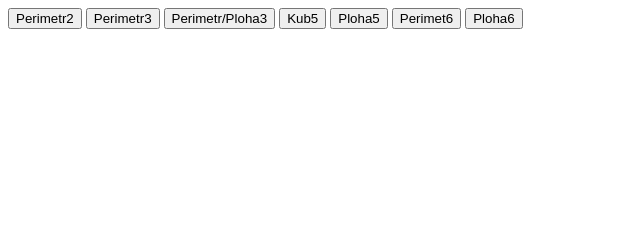
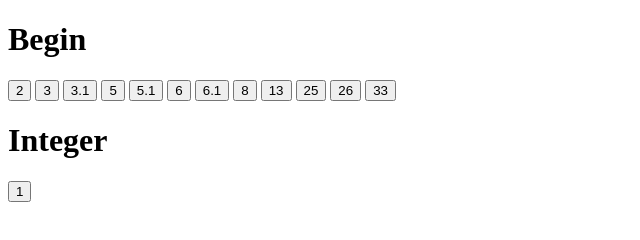
Before and after one commit to innamalfou/portfolio, a plain HTML site: page lesson30/index.html in a window 1280 px wide. Shown: the whole page, without its empty margins (0-640 px from the left). Drawn offline with Linux system fonts and the light colour scheme.

Commit message:
lesson31

```diff
--- a/lesson30/index.html
+++ b/lesson30/index.html
@@ -7,15 +7,21 @@
     <title>Document</title>
 </head>
 <body>
-    <button onclick='begin1()'> Perimetr2</button>
-    <button onclick='begin2()'> Perimetr3</button>
-    <button onclick='begin2()'> Perimetr/Ploha3</button>
-    <button onclick='begin3()'> Kub5</button>
-    <button onclick='begin3()'> Ploha5</button>
-    <button onclick='begin4()'> Perimet6</button>
-    <button onclick='begin4()'> Ploha6</button>
-    <!-- <button onclick='begin1()'> Perimetr</button>
-    <button onclick='begin1()'> Perimetr</button> -->
+    <h1>Begin</h1>
+    <button onclick='begin1()'> 2</button>
+    <button onclick='begin2()'> 3</button>
+    <button onclick='begin2()'> 3.1</button>
+    <button onclick='begin3()'> 5</button>
+    <button onclick='begin3()'> 5.1</button>
+    <button onclick='begin4()'> 6</button>
+    <button onclick='begin4()'> 6.1</button>
+    <button onclick='begin5()'> 8</button>
+    <button onclick='begin6()'> 13</button>
+    <button onclick='begin7()'> 25</button>
+    <button onclick='begin8()'> 26</button>
+    <button onclick='begin9()'> 33</button>
+    <h1>Integer</h1>
+    <button onclick='integer1()'> 1</button>
     <script src="./index.js"></script>
 </body>
 </html>
--- a/lesson30/index.js
+++ b/lesson30/index.js
@@ -86,3 +86,25 @@ function begin4() {
     let c = Number(prompt('imput number'))
     alert(`Perimetrt = ${2*(a*b+b*c+a*c)}`)
 }
+function begin5() {
+    let a = Number(prompt('imput number'))
+    let b = Number(prompt('imput number'))
+    alert(`Perimetrt = ${(a+b)/2}`)
+}
+function begin6() {
+    let x = Number(prompt('imput number'))
+    alert(`y = ${3*x**6-6*x**2-7}`)
+}
+function begin7() {
+    let x = Number(prompt('imput number'))
+    alert(`y = ${4*(x-3)**6-7*(x-3)**3+2}`)
+}
+function begin8() {
+    let A = Number(prompt('imput number'))
+    let Y = Number(prompt('imput number'))
+    alert(`Weight = ${A+(A*Y)}`)
+}
+function integer1() {
+    let L = Number(prompt('imput number'))
+    alert(`sm = ${L%100}`)
+}
```
